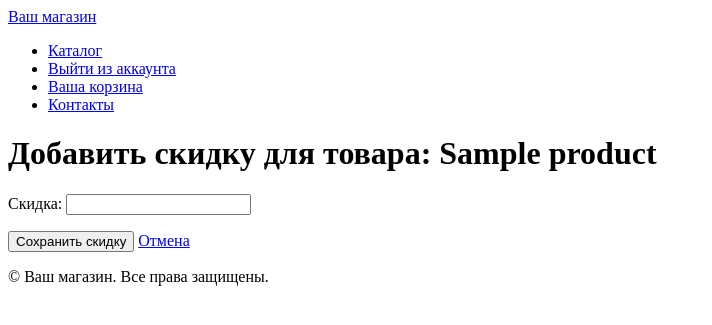
After one commit to Vladislav19121/Diplom, a Django app: page /add-discount/1/ in a window 1280 px wide. The commit adds this page. Shown: the top 325 px of the page, without its empty margins (0-712 px from the left). Run offline with Django 5.2, Linux system fonts and the light colour scheme; a user stored in the database is signed in; tables that the repository leaves empty hold one stand-in row (values such as "Sample post").

Commit message:
добавил функцию добавления и удаления скидок в товарах

```diff
--- a/shop_app/forms.py
+++ b/shop_app/forms.py
@@ -4,9 +4,16 @@ from .models import *
 class ProductForm(forms.ModelForm):
     class Meta:
         model = Product
-        fields = ['name', 'description', 'price', 'image', 'category', 'stock', ]
+        fields = ['name', 'description', 'price', 'image', 'category', 'stock', 'discount']
 
 class CategoryForm(forms.ModelForm):
     class Meta:
         model = Category
         fields = ['name', 'description', 'image', 'parent']
+
+class DiscountForm(forms.Form):
+    discount = forms.DecimalField(
+        max_digits=4,
+        decimal_places=2,
+        label="Скидка"
+    )
--- a/shop_app/models.py
+++ b/shop_app/models.py
@@ -23,10 +23,11 @@ class Category(models.Model):
 class Product(models.Model):
     name = models.CharField(max_length=255, verbose_name='Название товара')
     description = models.TextField(blank=True, verbose_name="Описание товара")
-    price = models.FloatField(max_length=10, verbose_name='Цена')
+    price = models.DecimalField(max_digits=10, decimal_places=2, verbose_name='Цена')
     user = models.ForeignKey(User, on_delete=models.CASCADE)
     image = models.ImageField(upload_to='products/',  blank=True, null=True, verbose_name="Изображение товара")
     category = models.ForeignKey(Category, on_delete=models.CASCADE, related_name='products', verbose_name="Категория")
+    discount = models.DecimalField(max_digits=4, decimal_places=2, default=0.00)
     stock = models.IntegerField(default=0, verbose_name="Количество на складе")
     is_available = models.BooleanField(default=True, verbose_name="В наличии")
     created_at = models.DateTimeField(auto_now_add=True, verbose_name="Дата создания")
@@ -38,6 +39,12 @@ class Product(models.Model):
 
     def __str__(self):
         return self.name
+
+    def discounted_price(self):
+        return self.price * (1 - self.discount)
+
+    def discount_percent(self):
+        return self.discount * 100
 
 class Cart(models.Model):
     product = models.ForeignKey(Product, on_delete=models.CASCADE, related_name='cart', verbose_name="Продукт из корзины")
--- /dev/null
+++ b/shop_app/templates/add_discount.html
@@ -0,0 +1,12 @@
+{% extends 'base.html' %}
+
+{% block content %}
+  <h1>Добавить скидку для товара: {{ product.name }}</h1>
+
+  <form method="post">
+    {% csrf_token %}
+    {{ form.as_p }}
+    <button type="submit">Сохранить скидку</button>
+    <a href="{% url 'category_products' id=product.category.id %}">Отмена</a>  <!--  Исправлено -->
+  </form>
+{% endblock %}
--- a/shop_app/urls.py
+++ b/shop_app/urls.py
@@ -17,6 +17,8 @@ urlpatterns = [
     path('search/', views.search_results, name='search_results'),
     path('add_category', views.add_category, name='add_category'),
     path('delete_category/<int:id>/', views.delete_category, name='delete_category'),
+    path('add-discount/<int:id>/', views.add_discount, name='add_discount'),
+    path('delete-discount/<int:id>/', views.delete_discount, name='delete_discount')
 ]
 
 
--- a/shop_app/views.py
+++ b/shop_app/views.py
@@ -2,7 +2,7 @@ from django.shortcuts import render, redirect, get_object_or_404
 from .models import *
 from django.views.decorators.csrf import csrf_exempt
 from django.contrib.auth import login, authenticate, logout
-from .forms import ProductForm, CategoryForm
+from .forms import ProductForm, CategoryForm, DiscountForm
 from django.contrib.auth.forms import UserCreationForm
 from django.contrib.auth.decorators import login_required,  user_passes_test
 
@@ -70,6 +70,33 @@ def delete_category(request, id):
     category = get_object_or_404(Category, id=id)
     category.delete()
     return redirect('home')
+
+@login_required
+@user_passes_test(is_admin)
+def add_discount(request, id):
+    product = get_object_or_404(Product, id=id)
+
+    if request.method == 'POST':
+        form = DiscountForm(request.POST)
+        if form.is_valid():
+            discount_value = form.cleaned_data['discount']
+            product.discount = discount_value
+            product.save()
+            return redirect('category_products', id=product.category.id)
+    else:
+        form = DiscountForm()
+
+
+    return render(request, 'add_discount.html', {'form': form, 'product': product})
+
+@login_required
+@user_passes_test(is_admin)
+def delete_discount(request, id):
+    product = get_object_or_404(Product, id=id)
+    product.discount = 0.00
+    product.save()
+    return redirect('category_products', id=product.category.id)
+
 
 def open_category(request, id):
     category = get_object_or_404(Category, id=id)
```
Also changed, not shown: shop_app/templates/category_products.html (+10 -1 lines), shop_app/migrations/0003_product_discount.py (added), shop_app/migrations/0004_alter_product_price.py (added).
